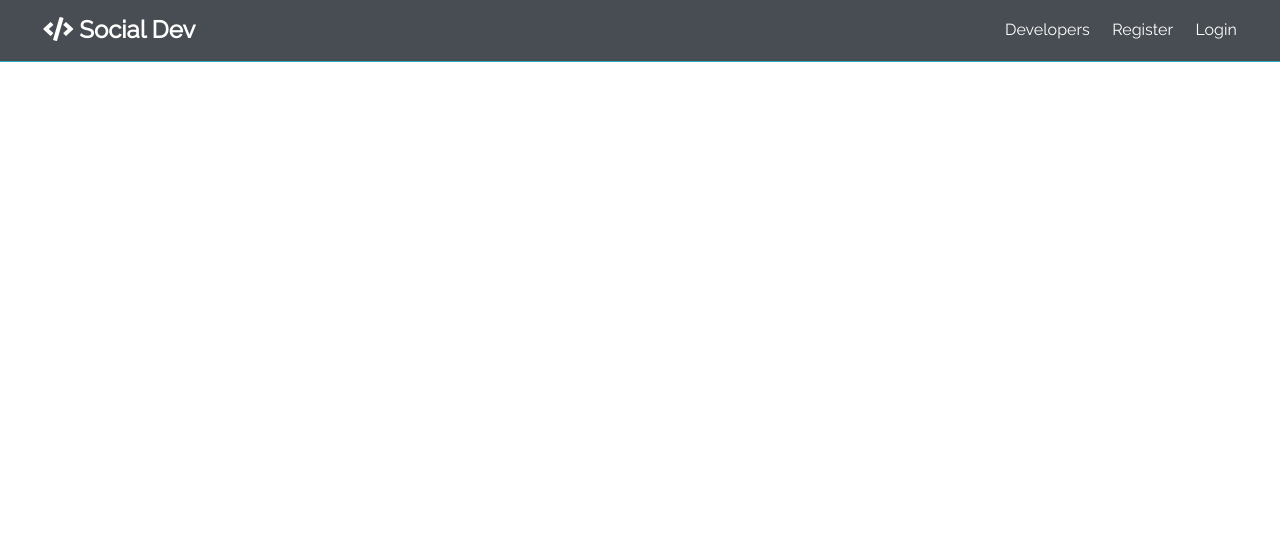
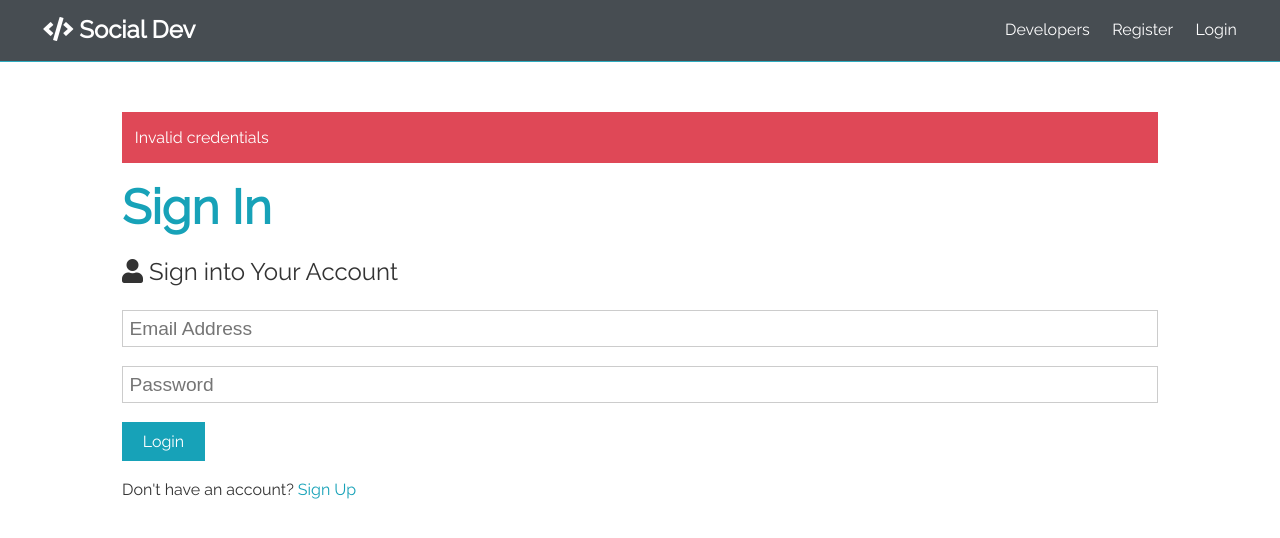
Before and after one commit to sahilgore0204/social-dev, a React (Create React App) app in the folder client/: page /login in a window 1280 px wide. Shown: the top 538 px of the page. Built offline with nearby package versions, Linux system fonts and the light colour scheme.

Commit message:
17 commit: create Login Component, api call to create a user instance

```diff
--- a/client/src/App.js
+++ b/client/src/App.js
@@ -3,12 +3,19 @@ import './App.css';
 import Navbar from './components/layout/Navbar';
 import Landing from './components/layout/Landing';
 import Register from './components/auth/Register';
+import {BrowserRouter,Routes,Route} from 'react-router-dom';
+import Login from './components/auth/Login';
 function App() {
   return (
     <Fragment>
+      <BrowserRouter>
       <Navbar/>
-      {window.location.pathname==='/' && <Landing/>}
-      {window.location.pathname==='/register.html' && <Register/>}
+        <Routes>
+          <Route path="/" element={<Landing/>} exact/>
+          <Route path='/register' element={<Register/>} />
+          <Route path='/login' element={<Login/>} />
+        </Routes>
+      </BrowserRouter>
     </Fragment>
   );
 }
--- /dev/null
+++ b/client/src/components/auth/Login.jsx
@@ -0,0 +1,34 @@
+import React from 'react'
+
+export default function Login(){
+    return(
+       <section className="container">
+        <div className="alert alert-danger">
+          Invalid credentials
+        </div>
+        <h1 className="large text-primary">Sign In</h1>
+        <p className="lead"><i className="fas fa-user"></i> Sign into Your Account</p>
+        <form className="form" action="dashboard.html">
+          <div className="form-group">
+            <input
+              type="email"
+              placeholder="Email Address"
+              name="email"
+              required
+            />
+          </div>
+          <div className="form-group">
+            <input
+              type="password"
+              placeholder="Password"
+              name="password"
+            />
+          </div>
+          <input type="submit" className="btn btn-primary" value="Login" />
+        </form>
+        <p className="my-1">
+          Don't have an account? <a href="register.html">Sign Up</a>
+        </p>
+      </section>
+    )
+}
--- a/client/src/components/auth/Register.jsx
+++ b/client/src/components/auth/Register.jsx
@@ -1,16 +1,58 @@
-import React,{Fragment} from "react";
-
+import React,{Fragment,useState} from "react";
+import { Link } from "react-router-dom";
+import axios from 'axios'
 export default function Register(){
+    const [registerInfo,setRegisterInfo]=useState({
+        name:'',
+        email:'',
+        password:'',
+        password2:'',
+    });
+    function handleChange(event){
+        const {name,value}=event.target;
+        //console.log(name,value);
+        setRegisterInfo(currentState=>{
+            return {...currentState,[name]:value}
+        })
+    }
+    async function handleSubmit(event){
+        event.preventDefault();
+        const {name,email,password,password2}=registerInfo;
+        if(password!==password2){
+            console.log('password not equal');
+            setRegisterInfo({...registerInfo,password:'',password2:''});
+        }
+        else{
+            console.log(registerInfo);
+            let newUser={
+                name,
+                email,
+                password
+            }
+            let config={
+                headers:{
+                    'Content-Type':'application/json'
+                }
+            }
+            let data=JSON.stringify(newUser);
+            try {
+                let response=await axios.post('http://localhost:5000/api/user',data,config);
+                console.log(response.data);
+            } catch (err) {
+                console.log(err.message);
+            }
+        }
+    }
     return (
     <section className="container">
         <h1 className="large text-primary">Sign Up</h1>
         <p className="lead"><i className="fas fa-user"></i> Create Your Account</p>
-        <form className="form" action="create-profile.html">
+        <form onSubmit={handleSubmit} className="form">
             <div className="form-group">
-            <input type="text" placeholder="Name" name="name" required />
+            <input onChange={handleChange} type="text" placeholder="Name" name="name" required value={registerInfo.name} />
             </div>
             <div className="form-group">
-                <input type="email" placeholder="Email Address" name="email" />
+                <input onChange={handleChange} type="email" placeholder="Email Address" name="email" value={registerInfo.email} />
                 <small className="form-text">
                     This site uses Gravatar so if you want a profile image, use a
                     Gravatar email
@@ -18,24 +60,28 @@ export default function Register(){
             </div>
             <div className="form-group">
                 <input
+                    onChange={handleChange}
                     type="password"
                     placeholder="Password"
                     name="password"
                     minLength="6"
+                    value={registerInfo.password}
                 />
             </div>
             <div className="form-group">
                 <input
+                    onChange={handleChange}
                     type="password"
                     placeholder="Confirm Password"
                     name="password2"
                     minLength="6"
+                    value={registerInfo.password2}
                 />
             </div>
             <input type="submit" className="btn btn-primary" value="Register" />
         </form>
         <p className="my-1">
-            Already have an account? <a href="login.html">Sign In</a>
+            Already have an account? <Link to="/login">Sign In</Link>
         </p>
     </section>
     )
--- a/client/src/components/layout/Landing.jsx
+++ b/client/src/components/layout/Landing.jsx
@@ -1,5 +1,5 @@
 import React,{Fragment} from 'react';
-
+import { Link } from 'react-router-dom';
 export default function Landing(){
     return (
         <section className="landing">
@@ -11,8 +11,8 @@ export default function Landing(){
                 other developers
                 </p>
                 <div className="buttons">
-                <a href="register.html" className="btn btn-primary">Sign Up</a>
-                <a href="login.html" className="btn btn-light">Login</a>
+                <Link to='register' className='btn btn-primary'>Register</Link>
+                <Link to='login' className='btn btn-light'>Login</Link>
                 </div>
             </div>
             </div>
--- a/client/src/components/layout/Navbar.jsx
+++ b/client/src/components/layout/Navbar.jsx
@@ -1,15 +1,15 @@
 import React, { Fragment } from 'react';
-
+import {Link} from 'react-router-dom';
 export default function Navbar(){
     return (<Fragment>
     <nav className="navbar bg-dark">
         <h1>
-            <a href="index.html"><i className="fas fa-code"></i> Social Dev</a>
+            <Link to='/'><i className="fas fa-code"></i> Social Dev</Link>
         </h1>
         <ul>
-            <li><a href="profiles.html">Developers</a></li>
-            <li><a href="register.html">Register</a></li>
-            <li><a href="login.html">Login</a></li>
+            <li><Link to="/profiles">Developers</Link></li>
+            <li><Link to="/register">Register</Link></li>
+            <li><Link to="/login">Login</Link></li>
         </ul>
     </nav>
     </Fragment>);
--- a/client/src/index.js
+++ b/client/src/index.js
@@ -5,6 +5,6 @@ import App from './App';
 const root = ReactDOM.createRoot(document.getElementById('root'));
 root.render(
   <React.StrictMode>
-    <App />
+      <App/>
   </React.StrictMode>
 );
```
Also changed, not shown: 1 other file (tests, documents, lock files or other folders).
